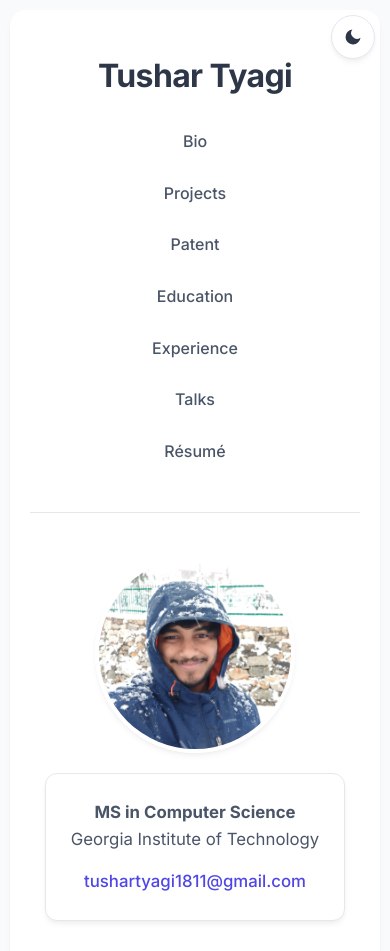
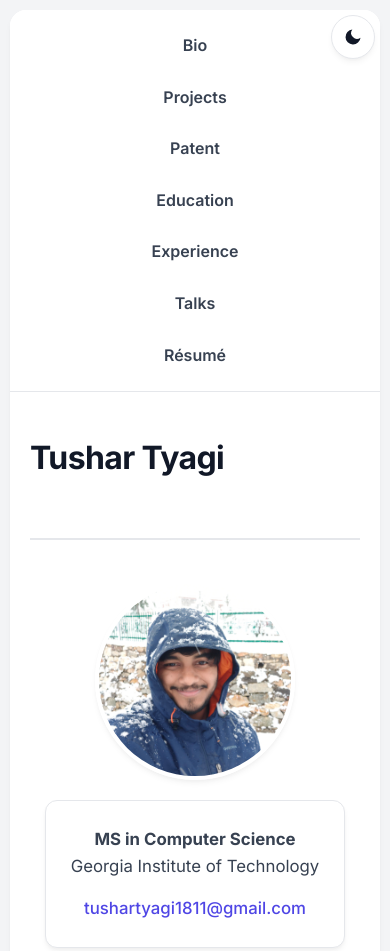
Before and after one commit to Tushar-Tyagi/Tushar-Tyagi.github.io, a plain HTML site: page index.html in a window 390 px wide. Shown: the top 951 px of the page. Drawn offline with Linux system fonts and the light colour scheme.

Commit message:
Update styling: enhance typography, add sticky nav, adjust colors and visual hierarchy

```diff
--- a/index.html
+++ b/index.html
@@ -26,19 +26,17 @@
         <line x1="18.36" y1="5.64" x2="19.78" y2="4.22"></line>
       </svg>
     </button>
-    <div class="header">
-      <h1>Tushar Tyagi</h1>
     <div class="nav">
       <a href="#bio">Bio</a>
       <a href="#projects">Projects</a>
-        <!-- <a href="#open-source">Open Source</a> -->
-        <!-- <a href="#blogs">Blogs</a> -->
       <a href="#publications">Patent</a>
       <a href="#education">Education</a>
       <a href="#experience">Experience</a>
       <a href="#media-presentations">Talks</a>
       <a href="tushar_tyagi_Jan26_res.pdf" target="_blank">Résumé</a>
     </div>
+    <div class="header">
+      <h1>Tushar Tyagi</h1>
     </div>
 
     <div class="main-content">
@@ -297,6 +295,36 @@
     const moonIcon = document.getElementById('moon-icon');
     const sunIcon = document.getElementById('sun-icon');
 
+    // Active Navigation Highlighting
+    const navLinks = document.querySelectorAll('.nav a[href^="#"]');
+    const sections = Array.from(navLinks).map(link => document.querySelector(link.getAttribute('href')));
+
+    const handleScroll = () => {
+      let currentSection = '';
+      const scrollY = window.pageYOffset;
+
+      sections.forEach(section => {
+        if (section) {
+          const sectionTop = section.offsetTop - 100;
+          const sectionHeight = section.offsetHeight;
+          if (scrollY >= sectionTop && scrollY < sectionTop + sectionHeight) {
+            currentSection = '#' + section.getAttribute('id');
+          }
+        }
+      });
+
+      navLinks.forEach(link => {
+        link.classList.remove('active');
+        if (link.getAttribute('href') === currentSection) {
+          link.classList.add('active');
+        }
+      });
+    };
+
+    window.addEventListener('scroll', handleScroll);
+    // Call once initially
+    handleScroll();
+
     // Check for saved theme preference or use system preference
     const getPreferredTheme = () => {
       const savedTheme = localStorage.getItem('theme');
--- a/style.css
+++ b/style.css
@@ -4,13 +4,13 @@
 /* CSS Variables for Light / Dark Mode */
 :root {
   /* Light Theme */
-  --bg-body: #f9fafb;
-  --bg-container: rgba(255, 255, 255, 0.95);
+  --bg-body: #f3f4f6;
+  --bg-container: #ffffff;
   --bg-card: #ffffff;
-  --bg-card-hover: #f3f4f6;
-  --text-main: #2d3748;
-  --text-muted: #4a5568;
-  --text-light: #718096;
+  --bg-card-hover: #f9fafb;
+  --text-main: #111827;
+  --text-muted: #374151;
+  --text-light: #6b7280;
   --accent-color: #4f46e5;
   --accent-hover: #4338ca;
   --border-color: #e5e7eb;
@@ -20,16 +20,16 @@
 
 [data-theme="dark"] {
   /* Dark Theme */
-  --bg-body: #111827;
-  --bg-container: rgba(31, 41, 55, 0.95);
-  --bg-card: #1f2937;
-  --bg-card-hover: #374151;
-  --text-main: #f9fafb;
-  --text-muted: #d1d5db;
-  --text-light: #9ca3af;
+  --bg-body: #030712;
+  --bg-container: #0f172a;
+  --bg-card: #1e293b;
+  --bg-card-hover: #334155;
+  --text-main: #f8fafc;
+  --text-muted: #cbd5e1;
+  --text-light: #94a3b8;
   --accent-color: #818cf8;
   --accent-hover: #a5b4fc;
-  --border-color: #374151;
+  --border-color: #334155;
   --shadow-soft: 0 4px 6px -1px rgba(0, 0, 0, 0.3), 0 2px 4px -1px rgba(0, 0, 0, 0.2);
   --shadow-hover: 0 10px 15px -3px rgba(0, 0, 0, 0.4), 0 4px 6px -2px rgba(0, 0, 0, 0.2);
 }
@@ -62,34 +62,40 @@ body {
 
 /* Header */
 .header {
-  text-align: center;
+  text-align: left;
   padding: 20px 0 40px 0;
-  border-bottom: 1px solid var(--border-color);
+  border-bottom: 2px solid var(--border-color);
   margin-bottom: 40px;
   position: relative;
 }
 
 .header h1 {
-  font-size: clamp(2.5rem, 5vw, 3.5rem);
-  font-weight: 700;
+  font-size: clamp(3rem, 6vw, 4rem);
+  font-weight: 800;
   color: var(--text-main);
   margin-bottom: 15px;
   letter-spacing: -0.02em;
 }
 
-/* Navigation */
+/* Navigation - Sticky Top Bar */
 .nav {
+  position: sticky;
+  top: 0;
+  background: var(--bg-container);
+  border-bottom: 1px solid var(--border-color);
+  z-index: 100;
   display: flex;
-  justify-content: center;
-  flex-wrap: wrap;
+  justify-content: flex-end;
+  padding: 15px 40px;
   gap: 20px;
-  margin-top: 20px;
+  margin: -40px -40px 40px -40px;
+  border-radius: 20px 20px 0 0;
 }
 
 .nav a {
   text-decoration: none;
   color: var(--text-muted);
-  font-weight: 500;
+  font-weight: 600;
   padding: 8px 0;
   position: relative;
   transition: color 0.3s ease;
@@ -99,18 +105,20 @@ body {
   content: '';
   position: absolute;
   width: 0;
-  height: 2px;
+  height: 3px;
   bottom: 0;
   left: 0;
   background-color: var(--accent-color);
   transition: width 0.3s ease;
 }
 
-.nav a:hover {
+.nav a:hover,
+.nav a.active {
   color: var(--accent-color);
 }
 
-.nav a:hover::after {
+.nav a:hover::after,
+.nav a.active::after {
   width: 100%;
 }
 
@@ -244,8 +252,8 @@ body {
 
 .info-block h2 {
   color: var(--text-main);
-  font-size: 1.5rem;
-  font-weight: 600;
+  font-size: 1.8rem;
+  font-weight: 700;
   margin-bottom: 25px;
   padding-bottom: 10px;
   position: relative;
@@ -256,16 +264,17 @@ body {
   position: absolute;
   bottom: 0;
   left: 0;
-  width: 40px;
-  height: 3px;
+  width: 60px;
+  height: 4px;
   background-color: var(--accent-color);
   border-radius: 2px;
 }
 
 .info-block p {
-  font-size: 1.05rem;
+  font-size: 1.15rem;
   line-height: 1.8;
-  color: var(--text-muted);
+  color: var(--text-main);
+  font-weight: 400;
 }
 
 /* Lists Reset */
@@ -284,10 +293,10 @@ body {
 .education-list li,
 .experience-list li {
   padding: 15px 0;
-  border-bottom: 1px solid var(--border-color);
-  font-size: 1.05rem;
-  line-height: 1.6;
-  color: var(--text-muted);
+  border-bottom: 2px solid var(--border-color);
+  font-size: 1.1rem;
+  line-height: 1.7;
+  color: var(--text-main);
   position: relative;
   transition: border-color 0.3s ease;
 }
@@ -327,8 +336,8 @@ a.patent-link:hover,
 }
 
 .projects-list li {
-  padding: 25px 0;
-  border-bottom: 1px solid var(--border-color);
+  padding: 30px 0;
+  border-bottom: 2px solid var(--border-color);
 }
 
 .projects-list li:last-child {
@@ -347,10 +356,10 @@ a.patent-link:hover,
 }
 
 .project-title {
-  font-weight: 600;
-  font-size: 1.25rem;
+  font-weight: 700;
+  font-size: 1.4rem;
   color: var(--text-main);
-  margin-bottom: 6px;
+  margin-bottom: 8px;
   line-height: 1.3;
 }
 
@@ -368,9 +377,10 @@ a.patent-link:hover,
 }
 
 .project-description {
-  font-size: 1.05rem;
-  line-height: 1.7;
-  color: var(--text-muted);
+  font-size: 1.1rem;
+  line-height: 1.8;
+  color: var(--text-main);
+  font-weight: 400;
 }
 
 .project-image {
@@ -392,7 +402,7 @@ a.patent-link:hover,
 /* Dark Mode Toggle Button */
 .theme-toggle {
   position: absolute;
-  top: 20px;
+  top: 10px;
   right: 20px;
   background: var(--bg-card);
   border: 1px solid var(--border-color);
@@ -407,6 +417,7 @@ a.patent-link:hover,
   justify-content: center;
   box-shadow: var(--shadow-soft);
   transition: all 0.3s ease;
+  z-index: 200;
 }
 
 .theme-toggle:hover {
@@ -521,8 +532,11 @@ a.patent-link:hover,
   }
 
   .theme-toggle {
-    top: -10px;
-    right: 0px;
+    position: fixed;
+    bottom: 20px;
+    right: 20px;
+    top: auto;
+    z-index: 1000;
   }
 }
 
@@ -537,7 +551,11 @@ a.patent-link:hover,
   }
 
   .nav {
+    flex-wrap: wrap;
+    justify-content: center;
     gap: 15px;
+    margin: -25px -25px 25px -25px;
+    border-radius: 20px 20px 0 0;
   }
 
   .project-header {
@@ -583,6 +601,9 @@ a.patent-link:hover,
     flex-direction: column;
     align-items: center;
     gap: 10px;
+    margin: -20px -20px 20px -20px;
+    border-radius: 16px 16px 0 0;
+    padding: 15px;
   }
 
   .theme-toggle {
```
Lines whose indentation alone changed are shown as unchanged.
